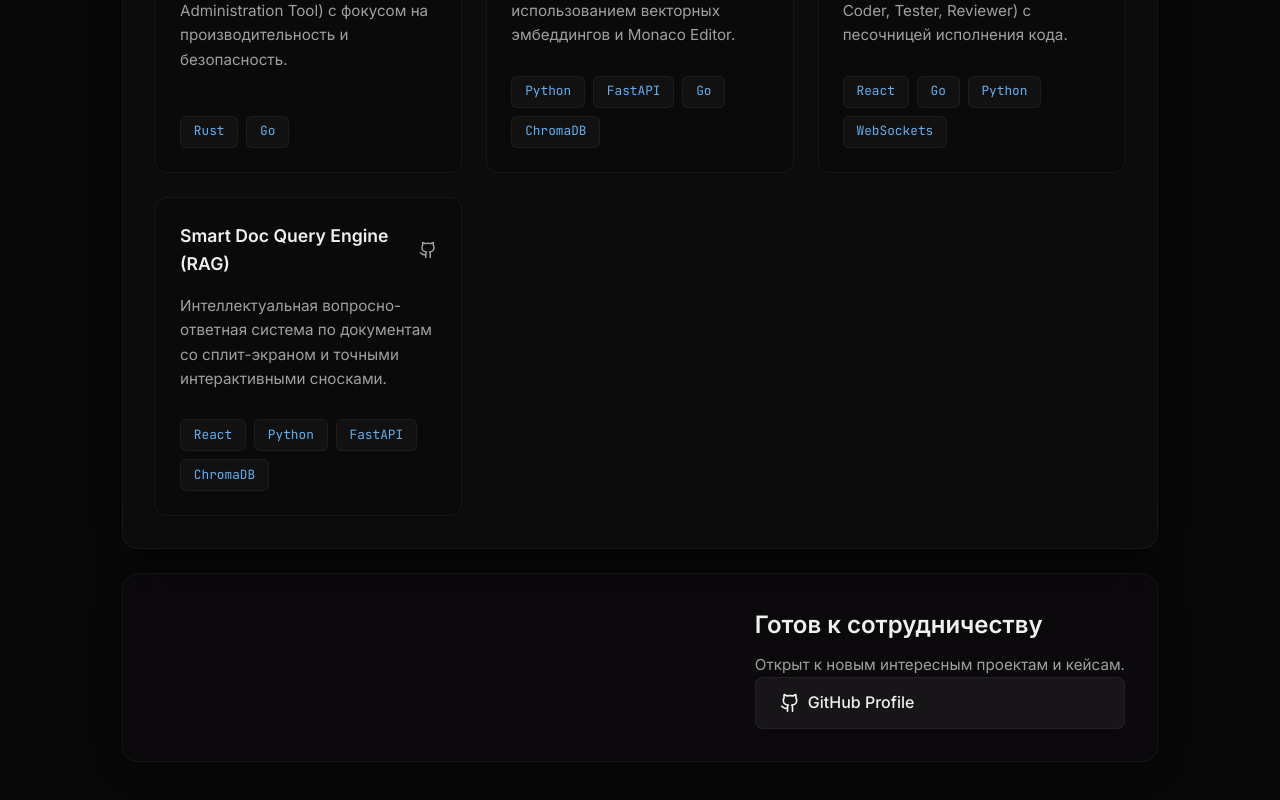
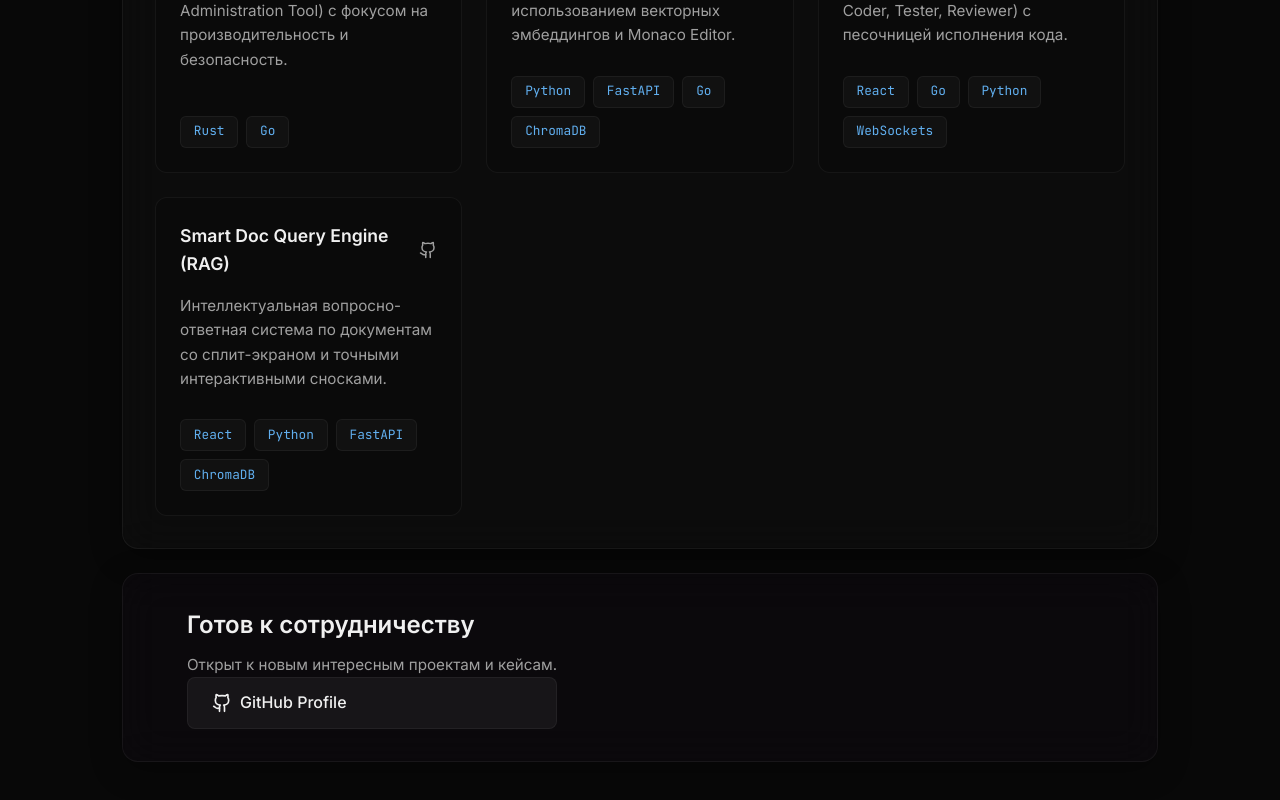
Before and after one commit to tessych/tessych.github.io, a React (Vite) app: page / in a window 1280 px wide. Shown: the part 1466-2266 px from the top of the page. Built offline with nearby package versions, Linux system fonts and the light colour scheme.

Commit message:
Align contact block to the left

```diff
--- a/src/index.css
+++ b/src/index.css
@@ -158,7 +158,7 @@ body {
 .card-infra { grid-column: span 4; }
 .card-stack { grid-column: span 8; }
 .card-projects { grid-column: span 12; }
-.card-contact { grid-column: span 12; display: flex; flex-direction: row; justify-content: space-between; align-items: center; padding: 2rem; background: rgba(199, 120, 221, 0.02);}
+.card-contact { grid-column: span 12; display: flex; flex-direction: row; justify-content: flex-start; align-items: center; gap: 2rem; padding: 2rem; background: rgba(199, 120, 221, 0.02);}
 
 /* Micro-aesthetics (Symbiosis with cracka.cfd) */
 .mono-label {
```
